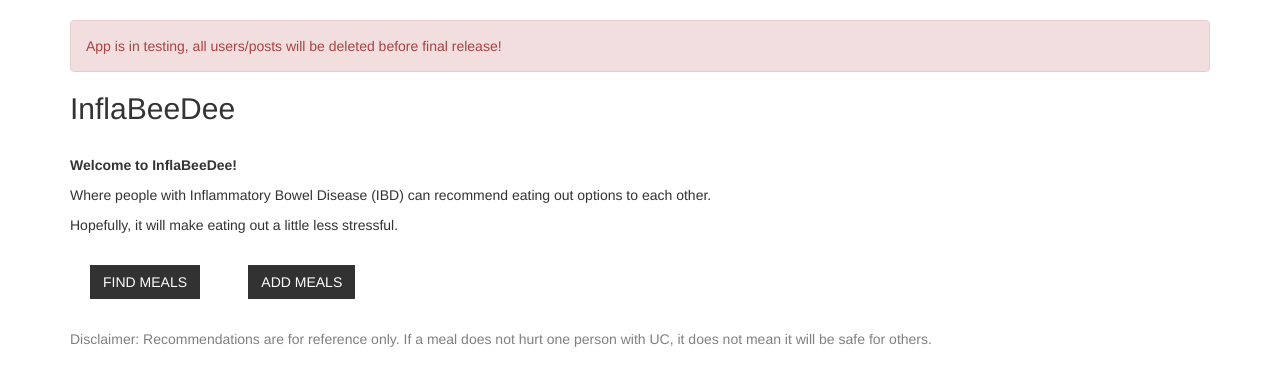
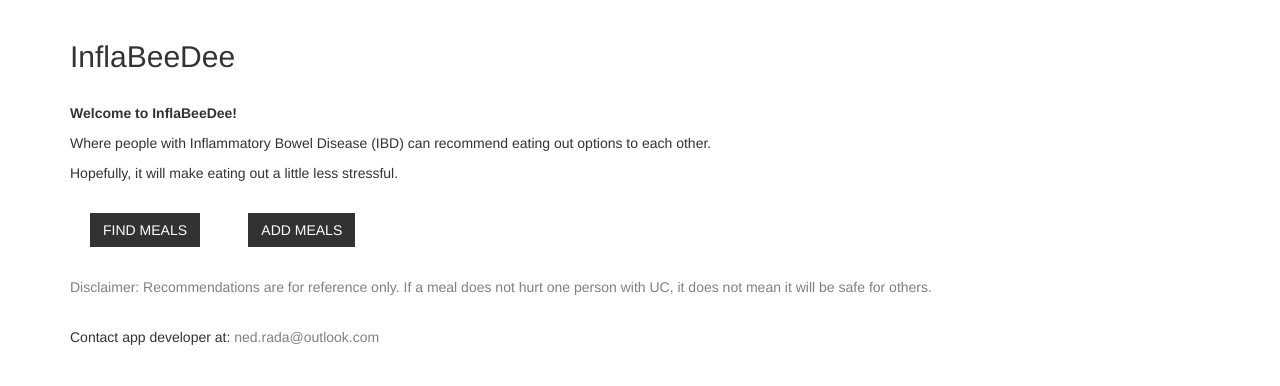
Before and after one commit to nenord/ibd-app, a Python web app: template app/templates/index.html in a window 1280 px wide. Shown: the part 52-438 px from the top of the page. Run offline with Jinja, Linux system fonts and the light colour scheme; the template is opened without the code that fills it, so the values that code supplies are empty; some libraries are stand-ins or nearby versions.

Commit message:
remove testing warning, add contact admin

```diff
--- a/app/templates/index.html
+++ b/app/templates/index.html
@@ -2,7 +2,7 @@
 {% import 'bootstrap/wtf.html' as wtf %}
 
 {% block app_content %}
-  <div class="alert alert-danger" role="alert">App is in testing, all users/posts will be deleted before final release!</div>
+
   {% if current_user.is_authenticated %}
     <h2>Hello {{ current_user.username }}</h2>
   {% else %}
@@ -24,5 +24,6 @@
   <br>
   <p class="grayed-out">Disclaimer: Recommendations are for reference only.
     If a meal does not hurt one person with UC, it does not mean it will be safe for others.</p>
-
+  <br>
+  <p>Contact app developer at: <span class="grayed-out">ned.rada@outlook.com</span></p>
 {% endblock %}
```
